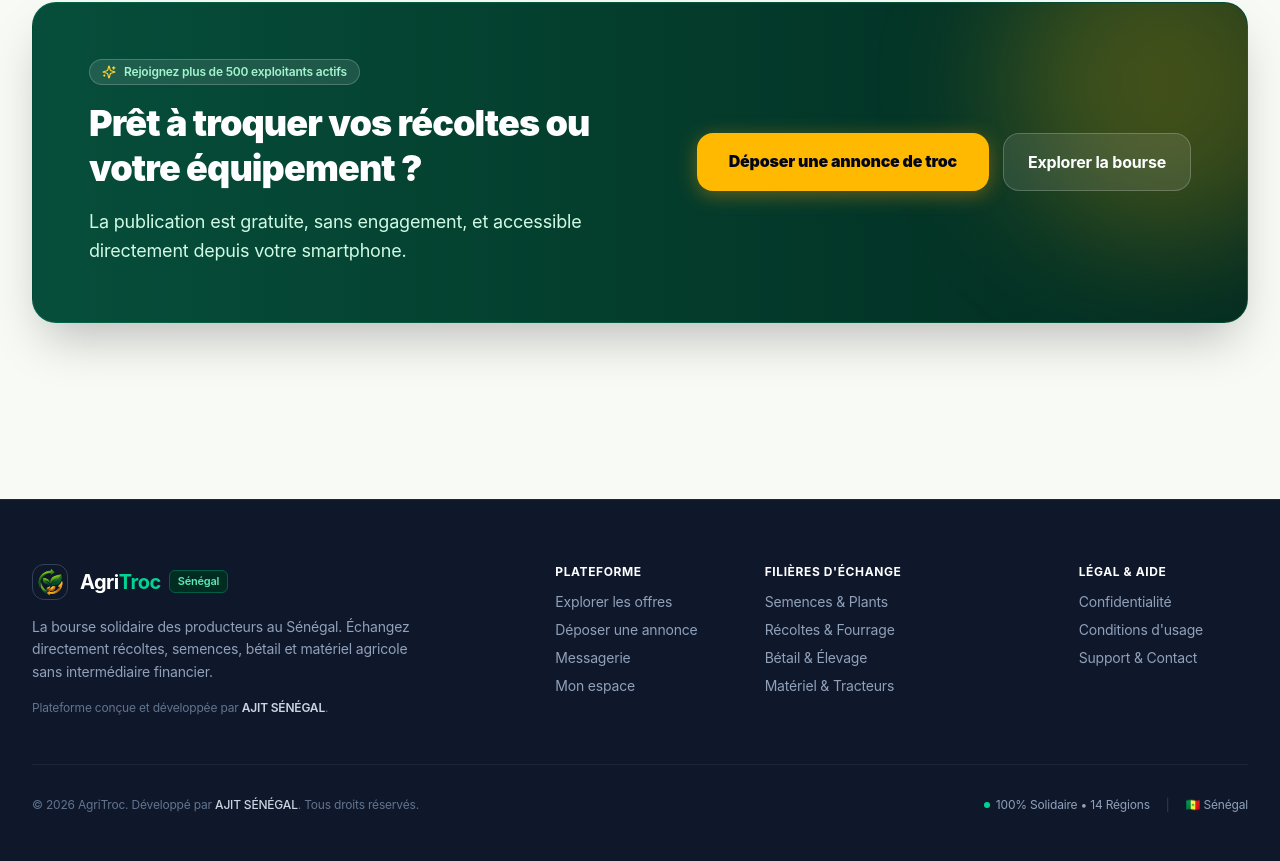
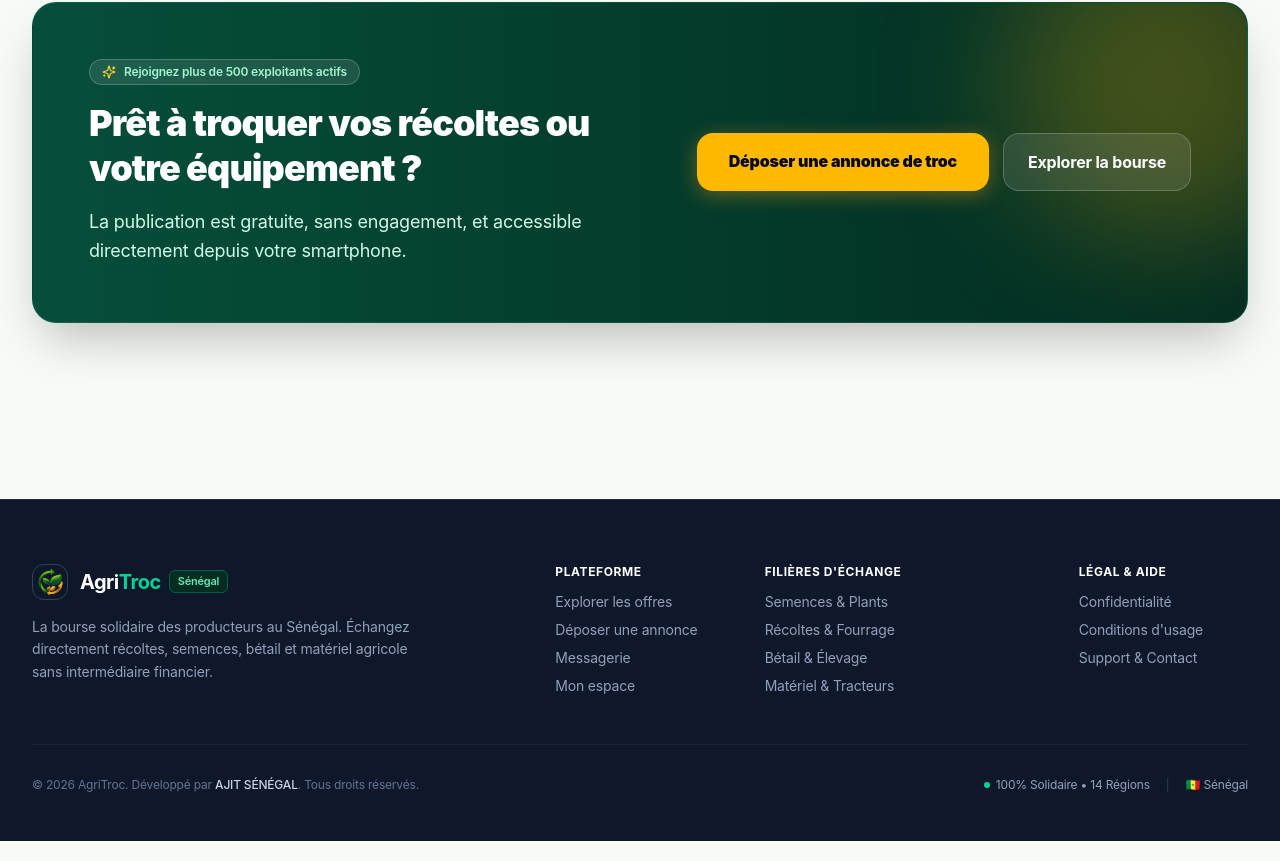
Before and after one commit to ajitRepo/agritroc, a Next.js app: page / in a window 1280 px wide. Shown: the part 3121-3982 px from the top of the page. Built offline with nearby package versions, Linux system fonts and the light colour scheme; no server answers; the database is empty.

Commit message:
chore(footer): remove duplicate AJIT SENEGAL line in column

```diff
--- a/src/components/Footer.tsx
+++ b/src/components/Footer.tsx
@@ -30,10 +30,6 @@ export default function Footer() {
 
             <p className="text-sm text-slate-400 leading-relaxed max-w-sm">
               La bourse solidaire des producteurs au Sénégal. Échangez directement récoltes, semences, bétail et matériel agricole sans intermédiaire financier.
-            </p>
-
-            <p className="text-xs text-slate-500">
-              Plateforme conçue et développée par <span className="text-slate-300 font-semibold">AJIT SÉNÉGAL</span>.
             </p>
           </div>
 
```
